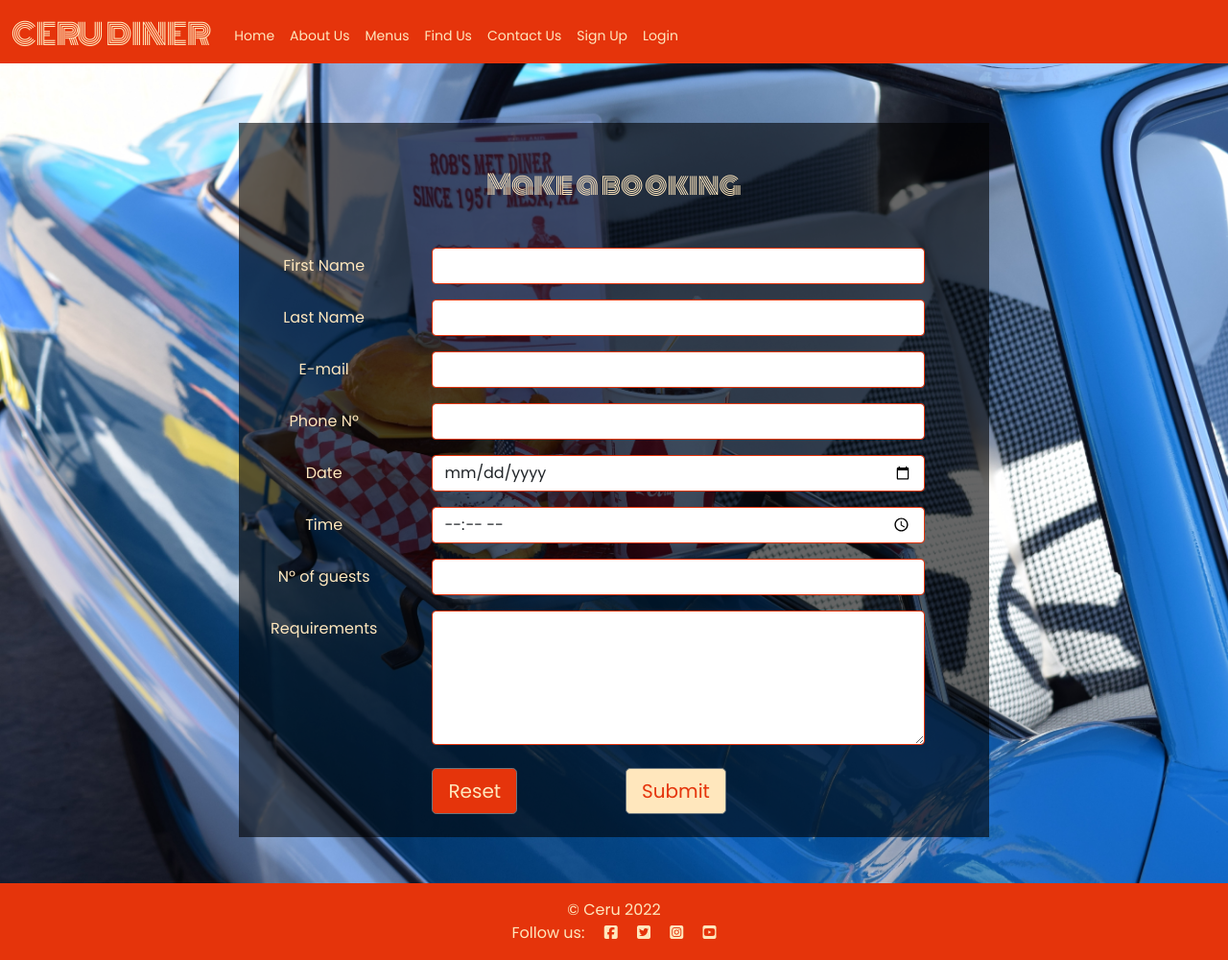
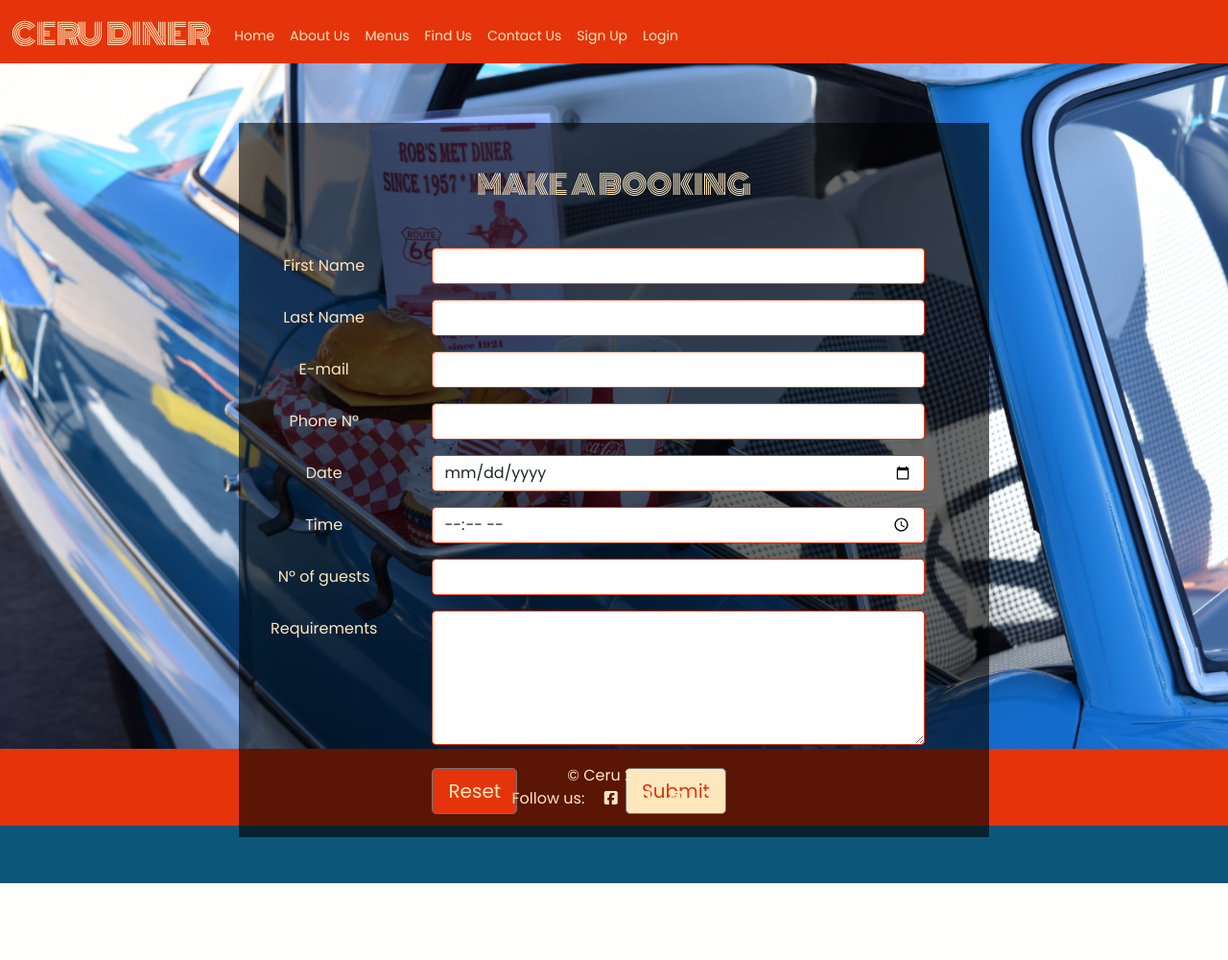
Before and after one commit to gabriel-alves-p/ceru-restaurant, a Django app: page /booking/ in a window 1280 px wide. Shown: the whole page at 96% size. After the commit the page ends 920 px from the top, so only its background shows below. Run offline with Django 3.2, Linux system fonts and the light colour scheme; some libraries are stand-ins or nearby versions.

Commit message:
style booking form with bootstrap

```diff
--- a/static/css/style.css
+++ b/static/css/style.css
@@ -185,7 +185,7 @@ span {
 
 /* ---------------------------------------------------------------------------------- BOOKING_FORM.HTML */
 #booking-hero-image {
-    height: auto;
+    height: 780px;
     width: 100%;
     background: url('../images/hero.jpeg');
     background-size: cover;
--- a/templates/booking_form.html
+++ b/templates/booking_form.html
@@ -1,12 +1,11 @@
 {% extends "base.html" %}
 {% load static %}
-
 {% block content %}
 
 <header id="booking-hero-image">
     <div class="col-12 col-md-10 col-lg-8 m-auto d-flex align-items-center justify-content-center signup-form py-5">
         <div class="col-11 signup-row">
-            <h3 class="my-5 text-center">Make a booking</h3>
+            <h3 class="my-5 text-center text-uppercase">Make a booking</h3>
             <form action="{% url 'booking' %}" class="col" method="POST" id="booking-form">
                 {% csrf_token %}
                 <div class="row mb-3">
--- a/templates/dashboard.html
+++ b/templates/dashboard.html
@@ -6,7 +6,7 @@
 <header id="booking-hero-image">
     <div class="col-12 col-md-10 col-lg-8 m-auto d-flex align-items-center justify-content-center py-5">
         <div class="row signup-row">
-            <h1 class="my-5 text-center">Your Bookings</h1>
+            <h3 class="my-5 text-center text-uppercase">Your Bookings</h3>
             {% if booking_list %}
             {% for booking in booking_list %}
             <div class="card mx-auto mb-5" style="width: 18rem;">
```
